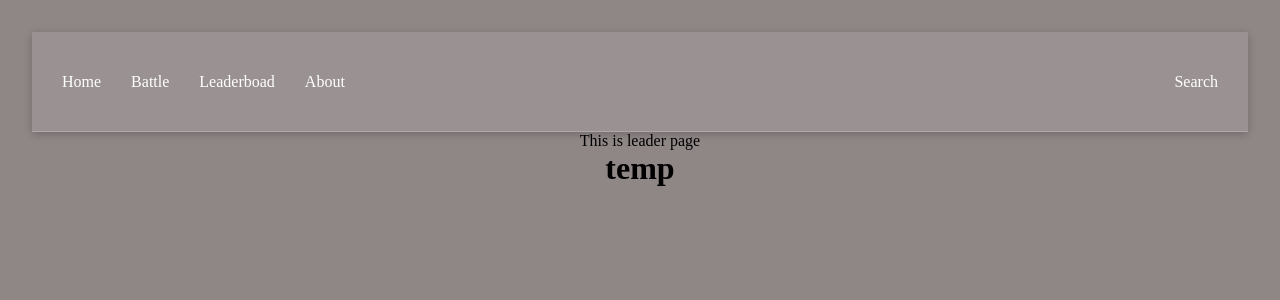
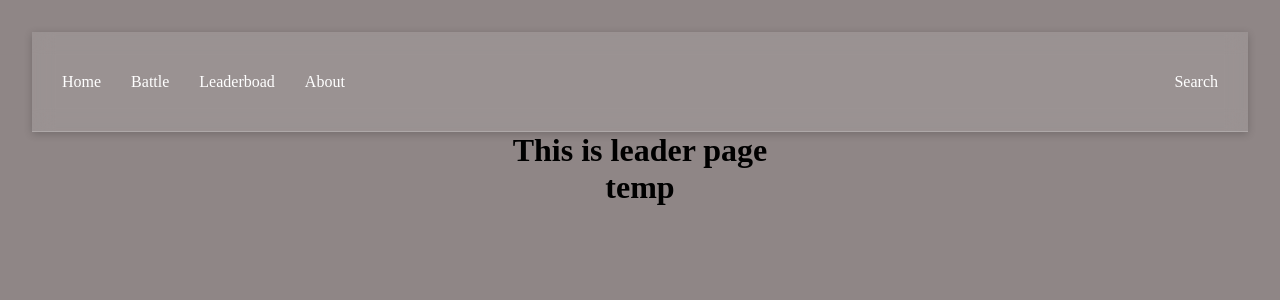
Before and after one commit to HarmanB1/Game_comp, a React (Vite) app: page /LeaderBoard in a window 1280 px wide. Shown: the top 300 px of the page. Built offline with nearby package versions, Linux system fonts and the light colour scheme.

Commit message:
added some leaderboard stuff

```diff
--- a/src/pages/leaderboard.jsx
+++ b/src/pages/leaderboard.jsx
@@ -1,7 +1,9 @@
+import React, {useState} from 'react'
 export const Leaderboard = () => {
     return(
         <div>
-            <p> This is leader page</p>
+            <h1> This is leader page</h1>
+
         </div>
     )
 }
```
